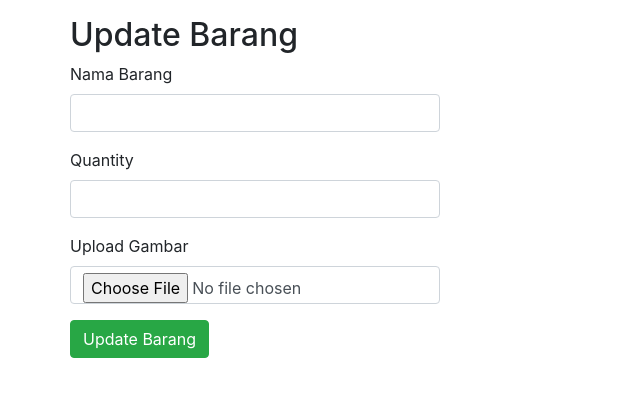
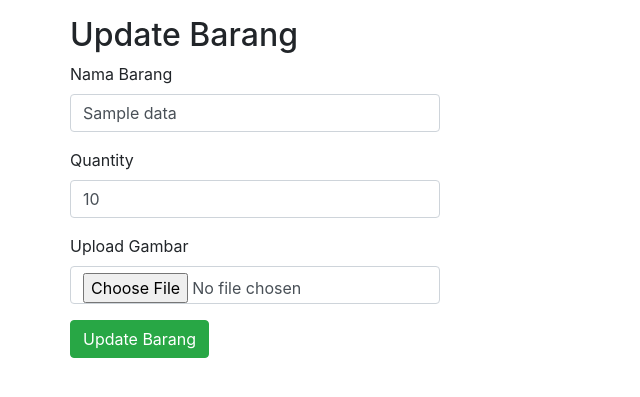
Before and after one commit to rzkybagaskara/ci4_sismul, a CodeIgniter 4 app: the page made by app/Views/updateBarang.php in a window 1280 px wide. Shown: the part 56-453 px from the top of the page, without its empty margins (0-640 px from the left). Run offline with PHP 8.4 and a stand-in for CodeIgniter, Linux system fonts and the light colour scheme; the template is opened without the code that fills it: most values are stand-ins (such as "Sample title", 1, 10 or a date in 2020); some libraries are stand-ins or nearby versions.

Commit message:
make update page retrieve record info from db

```diff
--- a/app/Views/updateBarang.php
+++ b/app/Views/updateBarang.php
@@ -5,17 +5,17 @@
         <div class="col-xs-6">
             <h2>Update Barang</h2>
 
-            <form action="<?= base_url('updateBarang') ?>" method="post" enctype="multipart/form-data">
-                <input type="hidden" name="_method" value="PUT">
+            <form action="<?= base_url('updateBarang/' . $data['id_barang']) ?>" method="post" enctype="multipart/form-data">
+                <input type="hidden" name="_method" value="POST">
 
                 <div class="mb-3">
                     <label class="form-label">Nama Barang</label>
-                    <input type="text" class="form-control" name="nama_barang" required>
+                    <input type="text" class="form-control" name="nama_barang" value="<?= isset($data['nama_barang']) ? $data['nama_barang'] : '' ?>" required>
                 </div>
 
                 <div class="mb-3">
                     <label class="form-label">Quantity</label>
-                    <input type="text" class="form-control" name="quantity" required>
+                    <input type="text" class="form-control" name="quantity" value="<?= isset($data['quantity']) ? $data['quantity'] : '' ?>" required>
                 </div>
 
                 <div class="mb-3">
@@ -27,6 +27,5 @@
             </form>
 
         </div>
-
     </div>
 </div>
```
Also changed, not shown: app/Views/main.php (+4 -7 lines).
